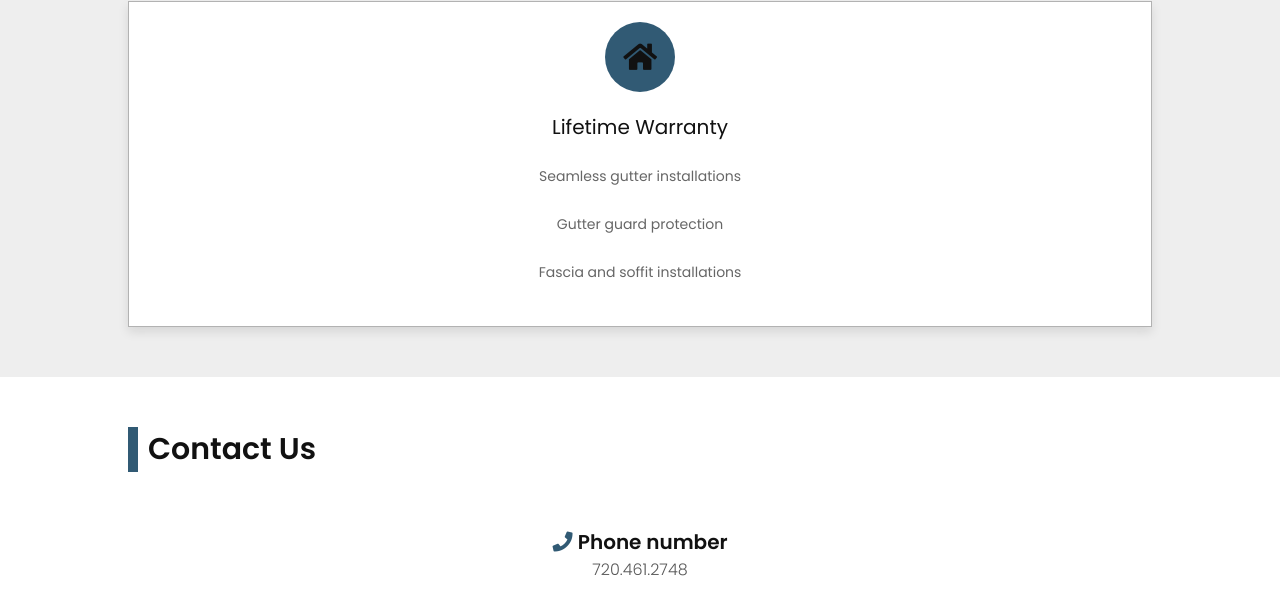
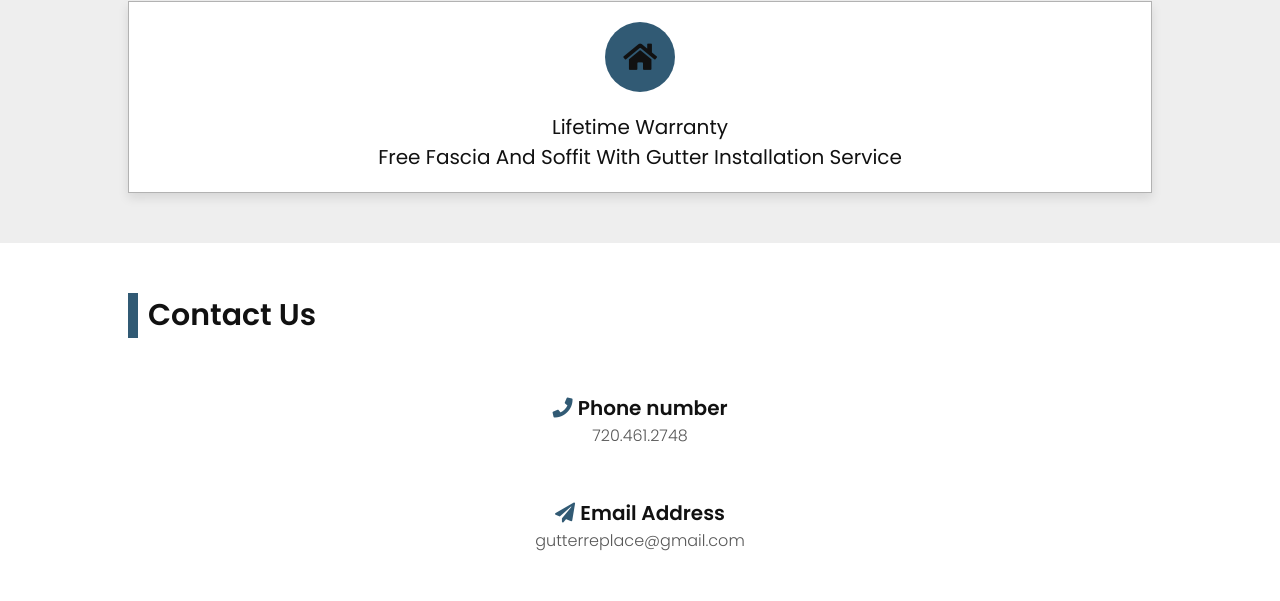
Before and after one commit to nogunaa/perfect-gutter, a plain HTML site: page index.html in a window 1280 px wide. Shown: the part 3574-4175 px from the top of the page. Drawn offline with nearby package versions, Linux system fonts and the light colour scheme; some packages are replaced by stand-ins of ours; a script that the page names is missing.

Commit message:
promo wording change

```diff
--- a/index.html
+++ b/index.html
@@ -395,11 +395,12 @@
       <div class="box">
          <i class="fas fa-home"></i>
          <h3>lifetime warranty</h3>
-         <div class="list">
+         <h3>Free fascia and soffit with gutter installation service</h3>
+         <!-- <div class="list">
             <p>Seamless gutter installations</p>
             <p>Gutter guard protection</p>
             <p>Fascia and soffit installations</p>
-         </div>
+         </div> -->
          <!-- <a href="#" class="btn">Let's do it</a> -->
       </div>
 
```
